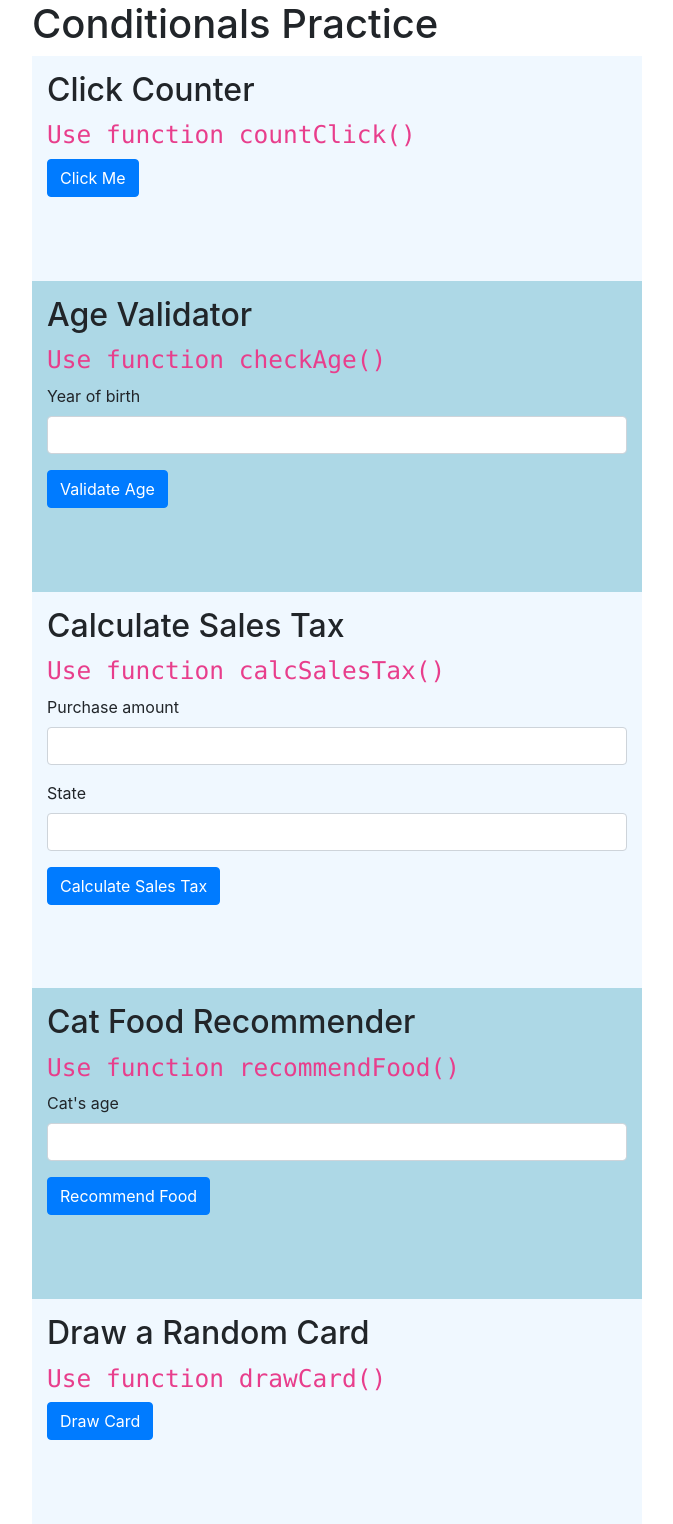
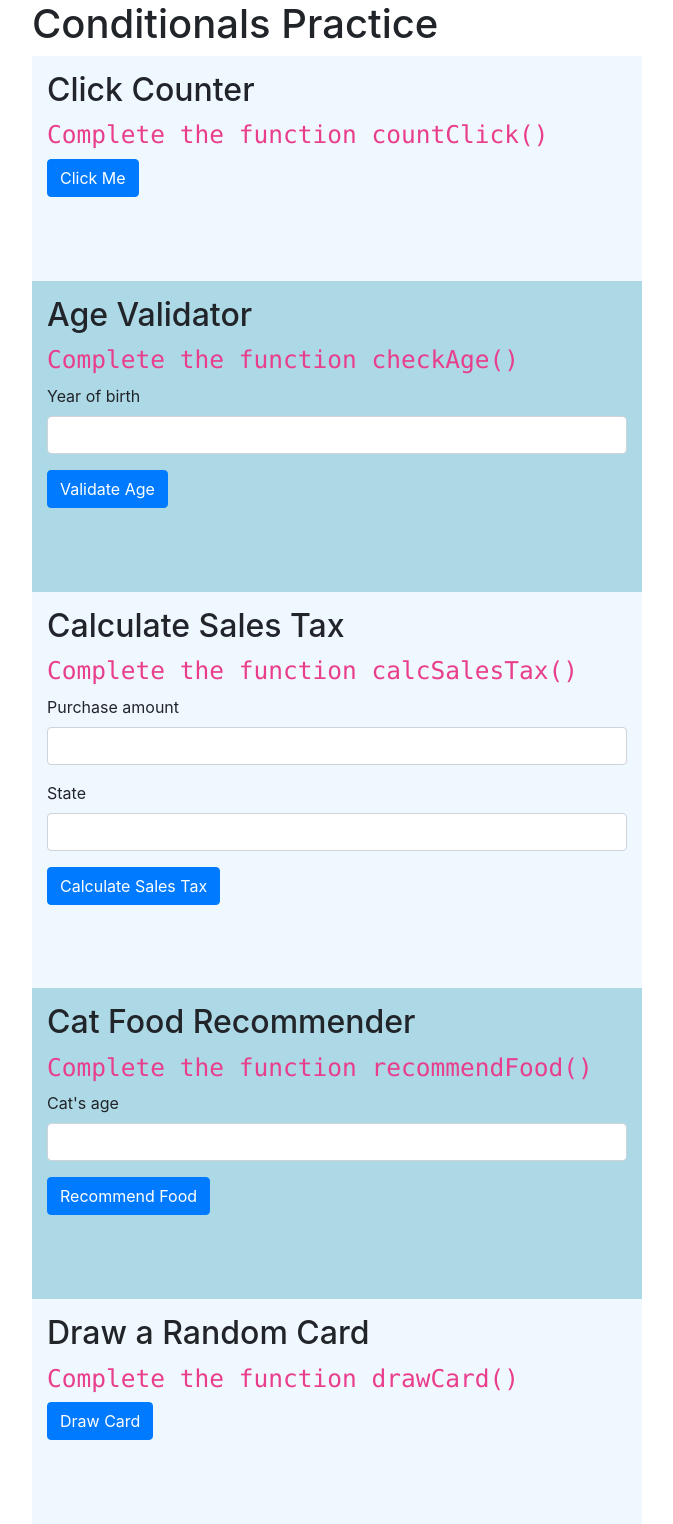
Before and after one commit to oroborous/javascript-conditionals, a plain HTML site: page index.html in a window 1280 px wide. Shown: the whole page, without its empty margins (303-976 px from the left). Drawn offline with nearby package versions, Linux system fonts and the light colour scheme.

Commit message:
Cleaned up wording

```diff
--- a/conditionals.js
+++ b/conditionals.js
@@ -79,11 +79,6 @@ function drawCard(event) {
     // Generate a random suit (1 - 4)
     let suit = Math.floor(Math.random() * 4) + 1;
 
-    // Declare a variable to hold the description
-    // of the card, for example "King of Spades"
-    // or "2 of Hearts"
-    let description;
-
     // For face values 2 - 10, you can just print the number.
     // Face value 1 is "Ace", 11 is "Jack", 12 is "Queen",
     // and 13 is "King"
--- a/index.html
+++ b/index.html
@@ -19,7 +19,7 @@
         <div class="practice">
             <form id="clickForm">
                 <h2>Click Counter</h2>
-                <h3><code>Use function countClick()</code></h3>
+                <h3><code>Complete the function countClick()</code></h3>
                 <button id="clickCountButton" class="btn btn-primary">Click Me</button>
             </form>
             <br/>
@@ -29,7 +29,7 @@
         <div class="practice">
             <form id="ageForm">
                 <h2>Age Validator</h2>
-                <h3><code>Use function checkAge()</code></h3>
+                <h3><code>Complete the function checkAge()</code></h3>
                 <div class="form-group">
                     <label for="birthYear">Year of birth</label>
                     <input type="number" id="birthYear" class="form-control">
@@ -43,7 +43,7 @@
         <div class="practice">
             <form id="taxForm">
                 <h2>Calculate Sales Tax</h2>
-                <h3><code>Use function calcSalesTax()</code></h3>
+                <h3><code>Complete the function calcSalesTax()</code></h3>
                 <div class="form-group">
                     <label for="purchaseAmount">Purchase amount</label>
                     <input type="number" id="purchaseAmount" class="form-control" step="0.01">
@@ -61,7 +61,7 @@
         <div class="practice">
             <form id="catForm">
                 <h2>Cat Food Recommender</h2>
-                <h3><code>Use function recommendFood()</code></h3>
+                <h3><code>Complete the function recommendFood()</code></h3>
                 <div class="form-group">
                     <label for="catAge">Cat's age</label>
                     <input type="number" id="catAge" class="form-control">
@@ -75,7 +75,7 @@
         <div class="practice">
             <form id="cardForm">
                 <h2>Draw a Random Card</h2>
-                <h3><code>Use function drawCard()</code></h3>
+                <h3><code>Complete the function drawCard()</code></h3>
                 <button id="drawCardButton" class="btn btn-primary">Draw Card</button>
             </form>
             <br/>
```
